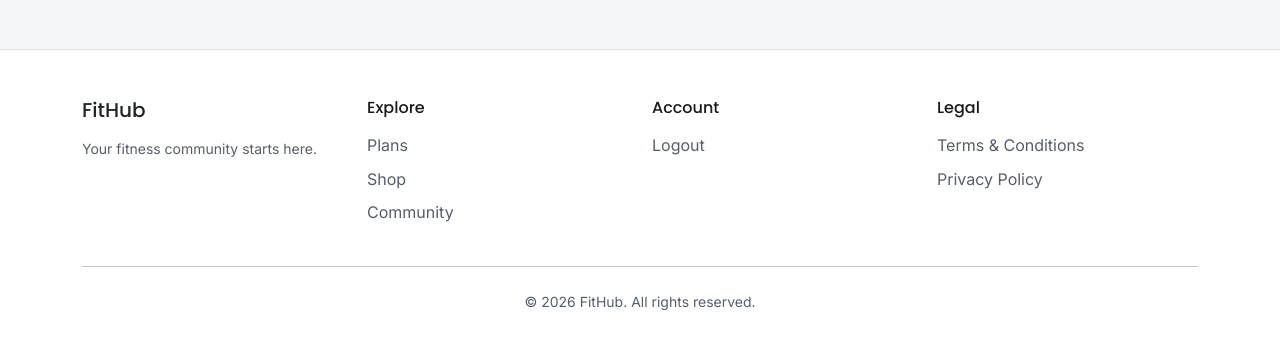
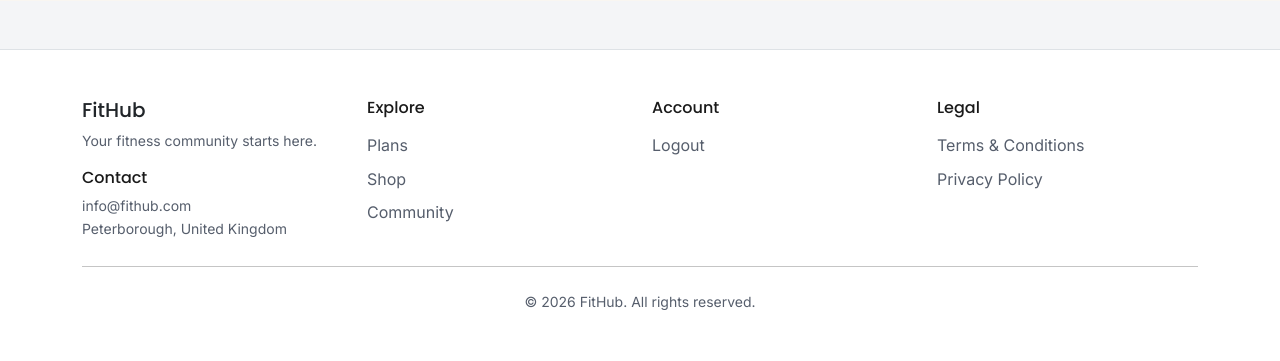
Before and after one commit to rpires71/milestone-4, a Django app: page /dashboard/profile-setup/ in a window 1280 px wide. Shown: the part 728-1089 px from the top of the page. Run offline with Django 4.2, Linux system fonts and the light colour scheme; the visitor is signed in with stand-in values (Sample User, id 1); data comes from the database, SQL or seed files in the repository; some libraries are stand-ins or nearby versions.

Commit message:
feat: add contact details to footer

```diff
--- a/templates/base.html
+++ b/templates/base.html
@@ -86,9 +86,14 @@
     <div class="row g-4">
       <div class="col-12 col-md-3">
         <a href="{% url 'home' %}" class="text-decoration-none">
-  <h2 class="h5 mb-3 text-dark">FitHub</h2>
-  <p class="text-secondary small mb-0">Your fitness community starts here.</p>
-</a>
+          <h2 class="h5 mb-2 text-dark">FitHub</h2>
+          <p class="text-secondary small mb-3">Your fitness community starts here.</p>
+        </a>
+        <h3 class="h6 mb-2">Contact</h3>
+        <address class="text-secondary small mb-0">
+          <a href="mailto:info@fithub.com" class="text-decoration-none text-secondary">info@fithub.com</a><br>
+          Peterborough, United Kingdom
+        </address>
       </div>
       <div class="col-6 col-md-3">
         <h3 class="h6 mb-3">Explore</h3>
```
